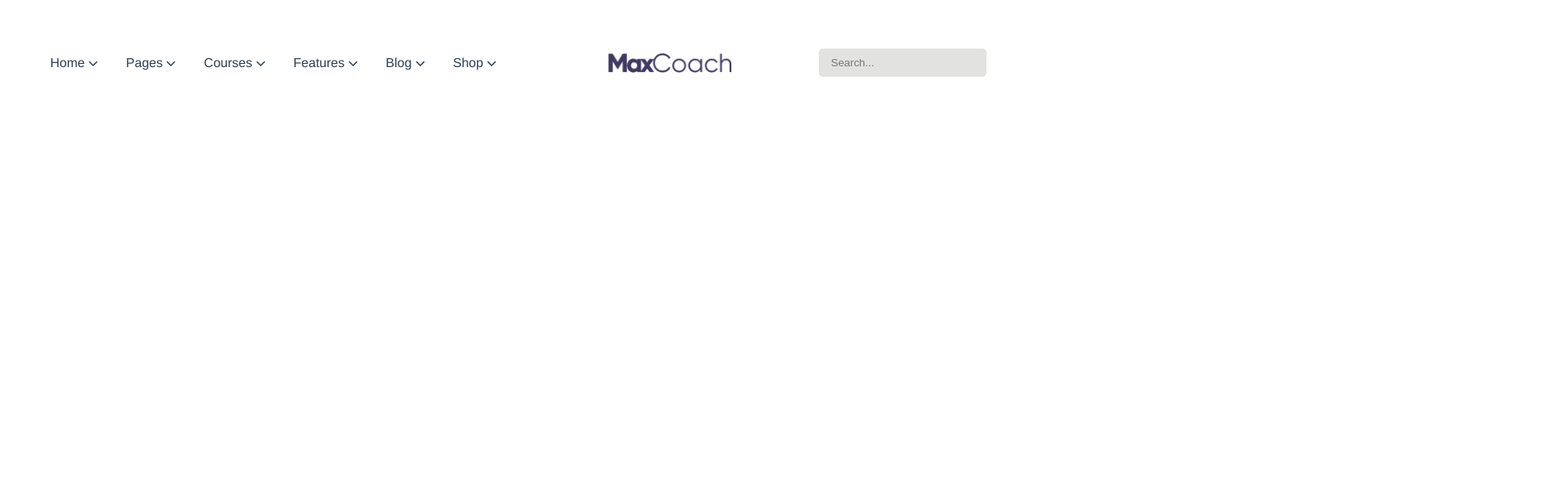
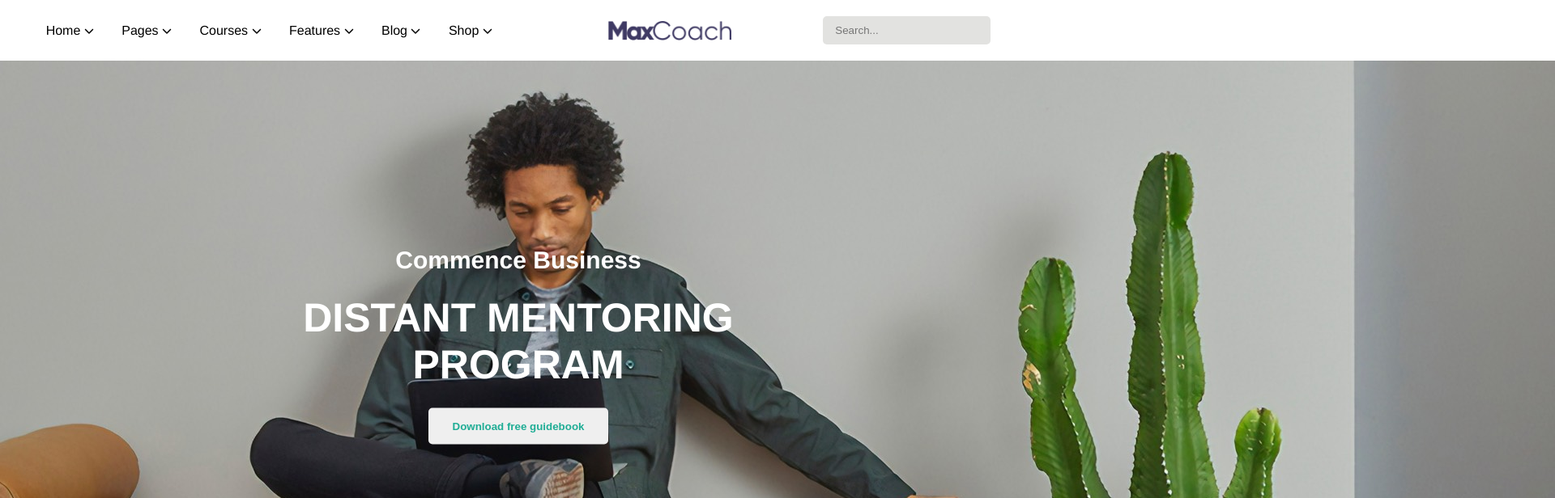
Before and after one commit to KCorigliano/proj-html-vuejs, a Vue app: page / in a window 1280 px wide. Shown: the top 616 px of the page at 81% size, 1920 px wide, since content can reach past the window. Built offline with nearby package versions, Linux system fonts and the light colour scheme.

Commit message:
Jumbotron template created

```diff
--- a/src/App.vue
+++ b/src/App.vue
@@ -3,16 +3,19 @@
     <header-box
       :headerLinks="headerLinks"
     />
+    <jumbotron-box />
   </div>
 </template>
 
 <script>
 import HeaderBox from './components/HeaderBox.vue'
+import JumbotronBox from './components/JumbotronBox.vue'
 
 export default {
   name: 'App',
   components: {
-    HeaderBox
+    HeaderBox,
+    JumbotronBox
   },
   data() {
     return {
@@ -31,12 +34,12 @@ export default {
 </script>
 
 <style lang="scss">
+*{
+  margin: 0;
+  padding: 0;
+  box-sizing: border-box;
+}
 #app {
   font-family: Avenir, Helvetica, Arial, sans-serif;
-  -webkit-font-smoothing: antialiased;
-  -moz-osx-font-smoothing: grayscale;
-  text-align: center;
-  color: #2c3e50;
-  margin-top: 60px;
 }
 </style>
--- a/src/components/HeaderBox.vue
+++ b/src/components/HeaderBox.vue
@@ -40,6 +40,7 @@ export default {
     display: flex;
     justify-content: space-around;
     align-items: center;
+    height: 75px;
 
     .links{
         span{
--- /dev/null
+++ b/src/components/JumbotronBox.vue
@@ -0,0 +1,56 @@
+<template>
+    <div class="container">
+        <img src="../assets/images/home-3-hero-bg.jpg" alt="">
+        <div class="text">
+            <h2>Commence Business</h2>
+            <h1>Distant Mentoring Program</h1>
+            <button>Download free guidebook</button>
+        </div>
+    </div>
+</template>
+
+<script>
+export default {
+
+}
+</script>
+
+<style lang="scss" scoped>
+.container{
+    position: relative;
+    .text{
+        position: absolute;
+        color: white;
+        top: 50%;
+        left: 50%;
+        transform: translate(-50%, -50%);
+        text-align: center;
+
+        h1{
+            margin: 25px 0;
+            text-transform: uppercase;
+            font-size: 50px;
+        }
+
+        h2{
+            font-size: 30px;
+        }
+
+        button{
+            color: #1fad95;
+            padding: 15px 30px;
+            border-radius: 5px;
+            border: none;
+            font-weight: bolder;
+            transition: all 0.2s;
+
+            &:hover{
+                color: white;
+                background-color: #1fad95;
+                cursor: pointer;
+                transition: all 0.2s;
+            }
+        }
+    }
+}
+</style>
```
